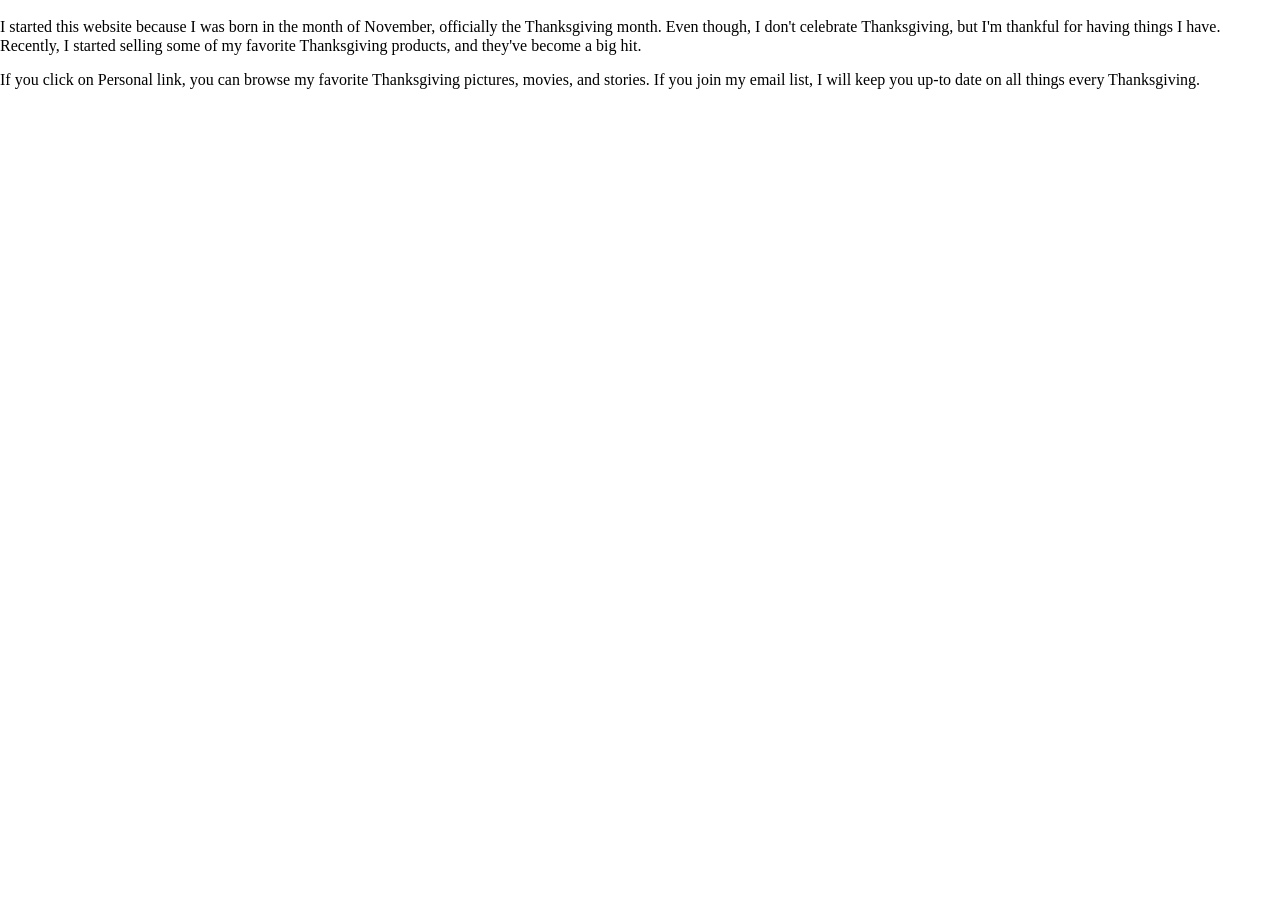
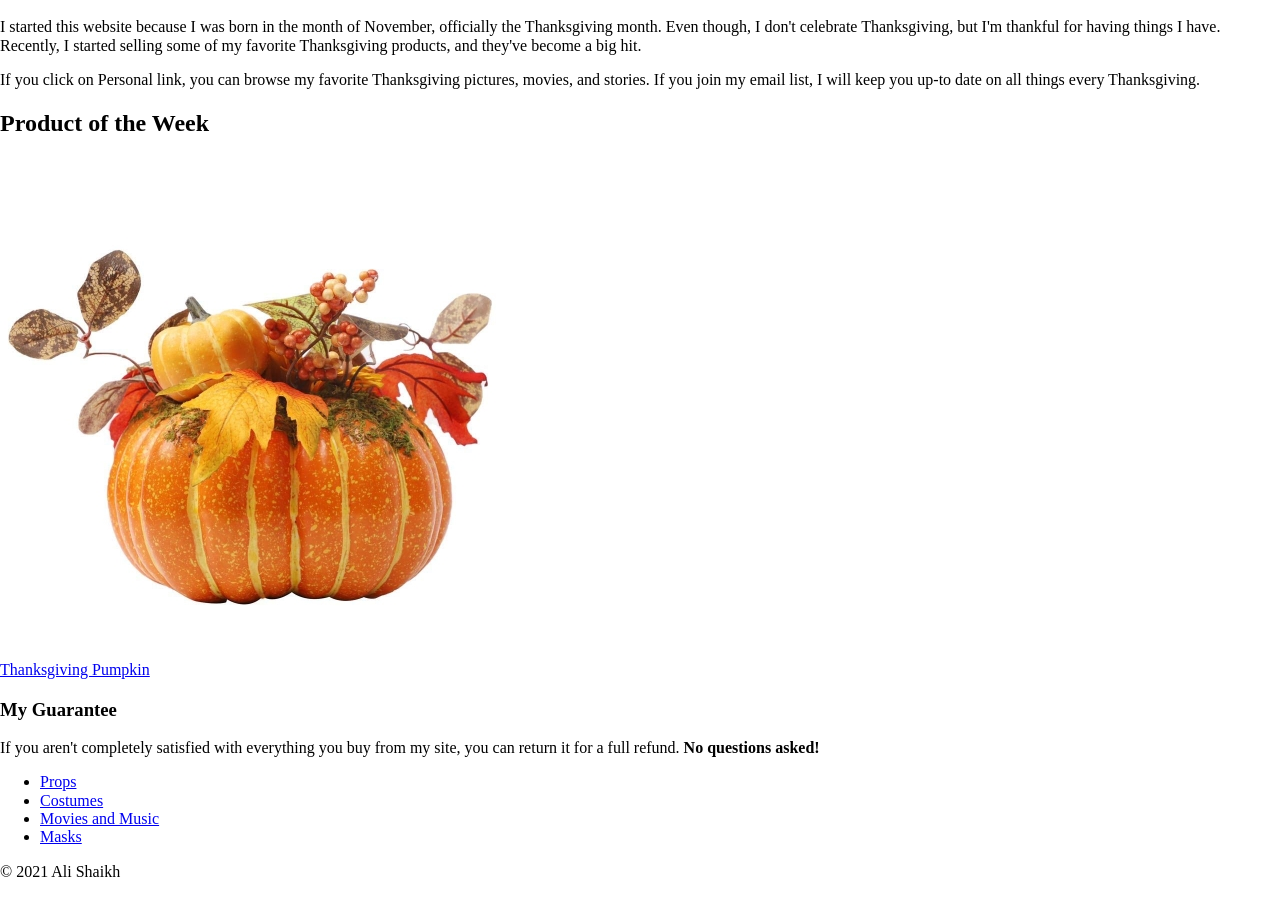
Before and after one commit to AliNAU2020/The-Thanksgiving-Day-Store, a plain HTML site: page index.html in a window 1280 px wide. Shown: the part 471-1368 px from the top of the page. Before the commit the page ends 800 px from the top, so only its background shows below. Drawn offline with nearby package versions, Linux system fonts and the light colour scheme.

Commit message:
update #2
Finished index.html and created new pages in products folders

```diff
--- a/index.html
+++ b/index.html
@@ -48,7 +48,23 @@
                 pictures, movies, and stories. If you join my email list, I will keep you
                 up-to date on all things every Thanksgiving.
             </p>
+            <h2 id="font">Product of the Week</h2>
+            <p><a href="slides/products/thanksgivingpumpkins.jpg"><img src= "images/thanksgivingpumpkins.jpg" alt= "Thanksgiving Pumpkin" id="body_img"></a><br>
+                <a href="slides/products/thanksgivingpumpkins.jpg">Thanksgiving Pumpkin</a></p>
 
+            <h3 id="linespace">My Guarantee</h3>
+            <p>If you aren't completely satisfied with everything you buy from my site, you can return it for a full refund. <b>No questions asked!</b></p>
         </section>
+        <aside id="nav_vertical">
+            <ul>
+                <li><a href="slides/products/page1.html">Props</a></li>
+                <li><a href="slides/products/page2.html">Costumes</a></li>
+                <li><a href="slides/products/page3.html">Movies and Music</a></li>
+                <li><a href="slides/products/page4.html">Masks</a></li>
+            </ul>
+        </aside>
     </body>
+    <footer>
+        <p> &copy; 2021 Ali Shaikh</p>
+    </footer>
 </html>
```
Also changed, not shown: images/thanksgivingpumpkins.jpg (added), images/thanksgivingturkeycool.jpg (added), slides/products/page1.html (added), slides/products/page2.html (added), slides/products/page3.html (added), slides/products/page4.html (added), slides/products/thanksgivingpumpkins.jpg (added), styles/main.css (added).
